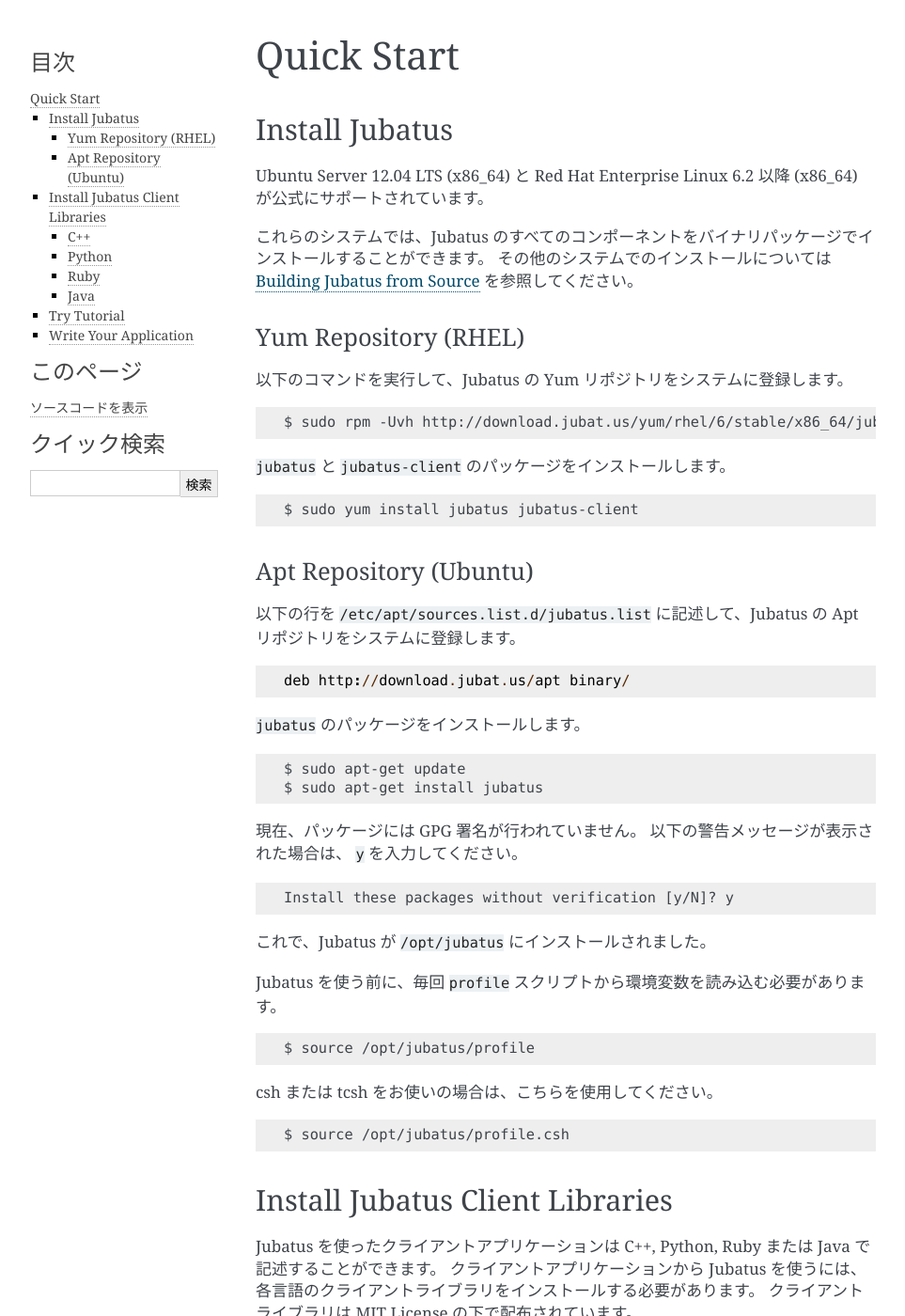
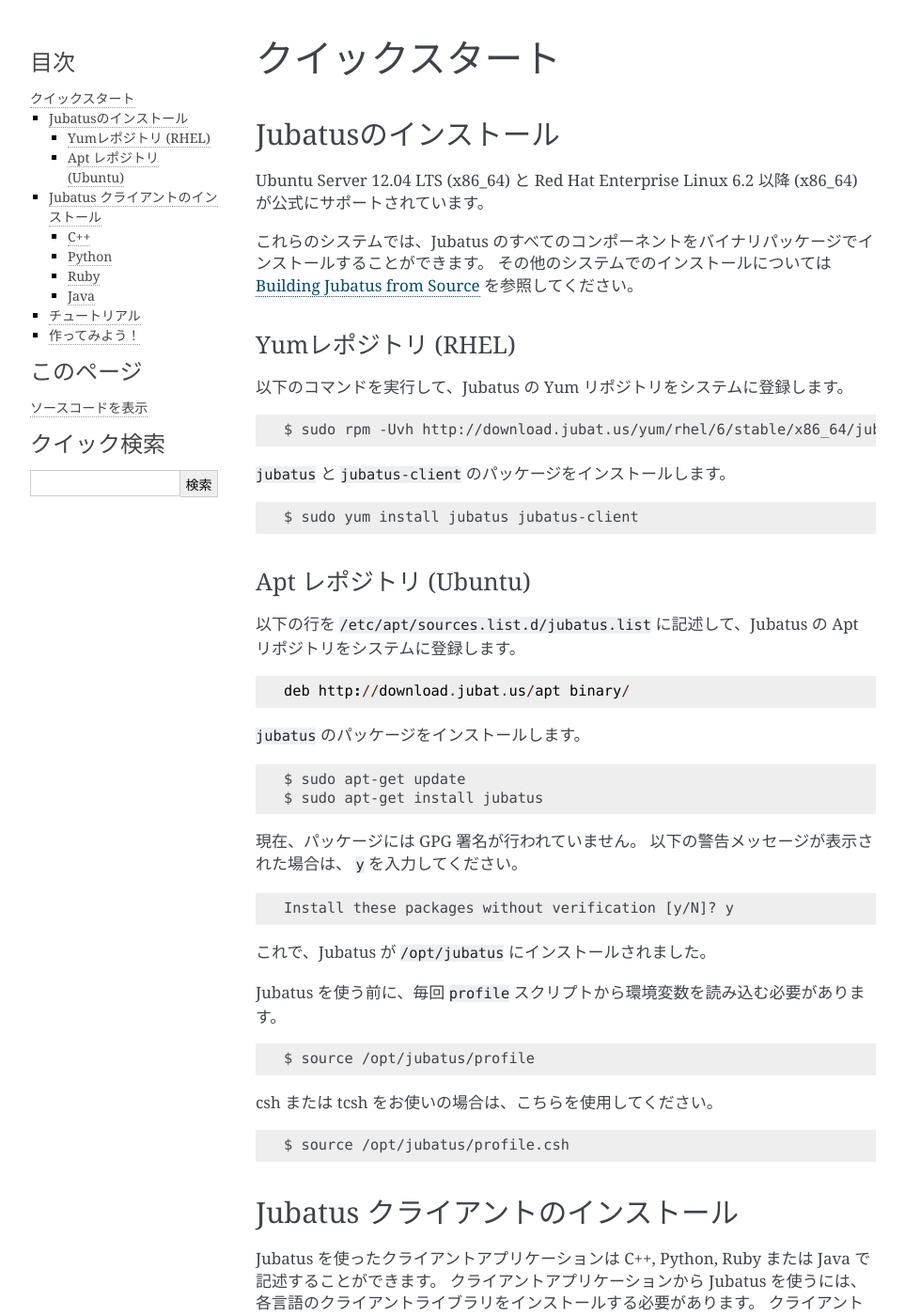
Before and after one commit to jubatus/website, a Sphinx documentation site: the page built from source/ja/quickstart.rst, in a window 1280 px wide and 1400 px high. Shown: the whole window at 94% size, without its empty margins (148-1111 px from the left). Built offline with Sphinx 7.4.7, drawn with Linux system fonts in a browser that asks for light colours; the version number could not be read and is left out; some of the changed text lies outside the part shown.

Commit message:
transrate TOC

```diff
--- a/source/ja/common_structs.rst
+++ b/source/ja/common_structs.rst
@@ -1,9 +1,9 @@
-Common Data Structures and Methods
+データ構造と共通メソッド
 ----------------------------------
 
 以下のデータ構造とメソッドは各サーバで利用可能である。
 
-Data Structures
+データ構造
 ~~~~~~~~~~~~~~~
 
 .. mpidl:message:: datum
--- a/source/ja/quickstart.rst
+++ b/source/ja/quickstart.rst
@@ -1,16 +1,16 @@
-Quick Start
-===========
+クイックスタート
+=================
 
 
-Install Jubatus
----------------
+Jubatusのインストール
+---------------------
 
 Ubuntu Server 12.04 LTS (x86_64) と Red Hat Enterprise Linux 6.2 以降 (x86_64) が公式にサポートされています。
 
 これらのシステムでは、Jubatus のすべてのコンポーネントをバイナリパッケージでインストールすることができます。
 その他のシステムでのインストールについては :doc:`build` を参照してください。
 
-Yum Repository (RHEL)
+Yumレポジトリ (RHEL)
 ~~~~~~~~~~~~~~~~~~~~~
 
 以下のコマンドを実行して、Jubatus の Yum リポジトリをシステムに登録します。
@@ -25,7 +25,7 @@
 
   $ sudo yum install jubatus jubatus-client
 
-Apt Repository (Ubuntu)
+Apt レポジトリ (Ubuntu)
 ~~~~~~~~~~~~~~~~~~~~~~~
 
 以下の行を ``/etc/apt/sources.list.d/jubatus.list`` に記述して、Jubatus の Apt リポジトリをシステムに登録します。
@@ -63,8 +63,8 @@
   $ source /opt/jubatus/profile.csh
 
 
-Install Jubatus Client Libraries
---------------------------------
+Jubatus クライアントのインストール
+-----------------------------------
 
 Jubatus を使ったクライアントアプリケーションは C++, Python, Ruby または Java で記述することができます。
 クライアントアプリケーションから Jubatus を使うには、各言語のクライアントライブラリをインストールする必要があります。
@@ -145,13 +145,13 @@
    </dependencies>
 
 
-Try Tutorial
-------------
+チュートリアル
+---------------
 
 :doc:`tutorial` を試してみましょう (Python クライアントが必要です)。
 
 
-Write Your Application
+作ってみよう！
 ----------------------
 
 おめでとうございます!
--- a/source/ja/tutorial.rst
+++ b/source/ja/tutorial.rst
@@ -1,11 +1,11 @@
-Tutorial
-========
+チュートリアル
+===============
 
 チュートリアルを始める前に、Jubatus および Jubatus Python クライアントをインストールする必要があります。この手順については :doc:`quickstart` を参照してください。
 
 
-Scenario
---------
+シナリオ
+----------
 
 このチュートリアルでは、自然言語の分類に対する評価用データとして有名な `News20 <http://people.csail.mit.edu/jrennie/20Newsgroups/>`_ (``20news-bydate.tar.gz``) を利用します。
 News20では、話題が20個のニュースグループに分かれており、人々は自分が適していると思ったニュースグループに投稿します。
@@ -24,8 +24,8 @@
 * 分類に関する基本的なコンセプト
 
 
-Run Tutorial
-------------
+動作させてみる
+----------------
 
 分類器の機能を提供する ``jubaclassifier`` プログラムを設定ファイルを指定して起動します。設定ファイルのサンプルは ``$PREFIX/share/jubatus/example/config`` ディレクトリに格納されています。
 
@@ -117,8 +117,8 @@
 より詳しい説明は以下を参照してください。
 
 
-Tutorial in Detail
-------------------
+チュートリアルの詳細
+----------------------
 
 Dataset
 ~~~~~~~
@@ -184,7 +184,7 @@
 
 このチュートリアルでは、これらのテキストを学習データとして利用します。
 
-Server Configuration
+サーバの設定
 ~~~~~~~~~~~~~~~~~~~~
 
 分類器サービスを使用するためには JSONの設定ファイルを用いて ``jubaclassifier`` の動作を規定する必要があります。
@@ -253,8 +253,8 @@
     "num_rules": []
   }
 
-Use of Classifier API: Train & Classify
-~~~~~~~~~~~~~~~~~~~~~~~~~~~~~~~~~~~~~~~
+Classifier API: 学習(train) と 分類(classify)
+~~~~~~~~~~~~~~~~~~~~~~~~~~~~~~~~~~~~~~~~~~~~~~
 
 分類器に学習させる場合は、 ``train`` という API (RPC メソッド) を利用します。
 以下の例で、 ``d1`` はメッセージから作成された datum であり、 ``"comp.sys.mac.hardware"`` はそのメッセージのラベル (ニュースグループの名前) です。
@@ -289,7 +289,7 @@
 
 メッセージ ``d2`` は ``"comp.sys.mac.hardware"`` に投稿された可能性が高いことが分かりました。
 
-Other Tutorial Examples
+その他のチュートリアル
 -------------------------
 
 本項では、Jubatus Clientの使い方を、サンプルプログラムを利用して解説します。
--- a/source/ja/tutorial_distributed.rst
+++ b/source/ja/tutorial_distributed.rst
@@ -1,12 +1,12 @@
 ===================================================
-Setup Distributed Mode
+分散モードでのセットアップ
 ===================================================
 
 本項では、Jubatusを複数のサーバで分散させた環境構築を説明します。
 
 なお、本項を始める前に、スタンドアローン構成での構築を試すことをお勧めします。
 
-Prework for Jubatus Cluster
+Jubatusを分散モードで動かす前に
 ==================================================
 
 JubatusではZooKeeperを用いて複数のサーバプロセス間を協調動作させることで、分散処理を行うことができます。
@@ -23,8 +23,8 @@
 ここでは、1台のマシン内に複数のサーバプロセスを動作させる方法（分散処理）と3台のマシンで1サーバプロセスずつ動作させる方法（クラスタ構成）を説明していきます。
 
 
-Parallel Processing
-==================================================
+分散モード
+========================================
 
 1. ZooKeeperのインストール
 
@@ -134,7 +134,7 @@
   $ sudo /path/to/zookeeper/bin/zkServer.sh stop
 
 
-Cluster Configurations
+クラスタの設定
 ==================================================
 
  Jubatusは各種プロセスを一括管理するための仕組みを備えています。
```
Also changed, not shown: source/ja/commands.rst (+4 -4 lines).
